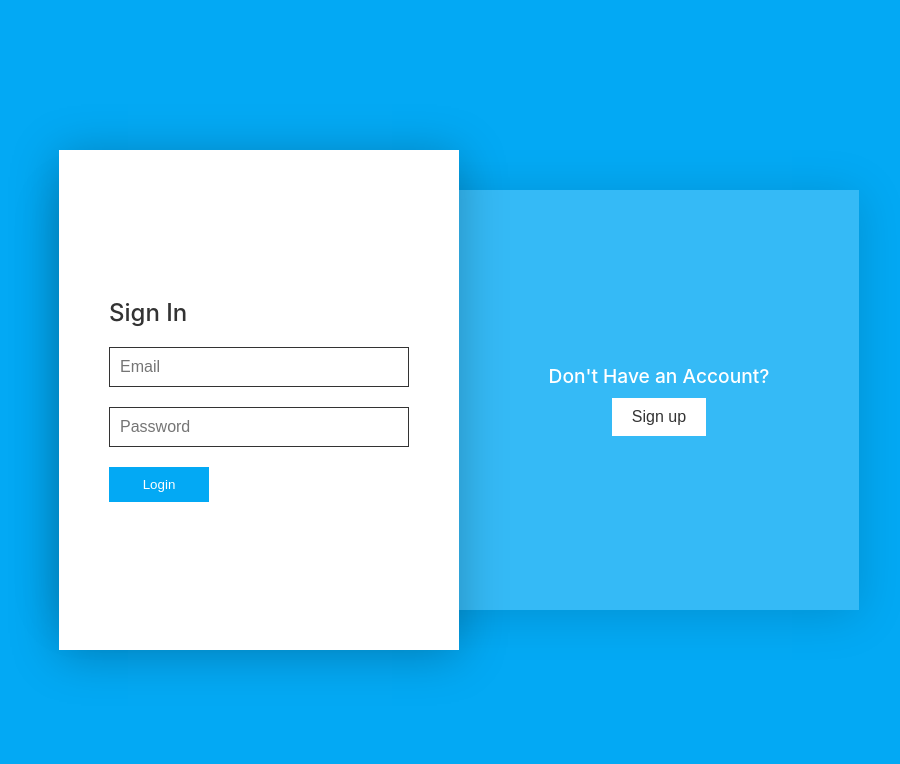
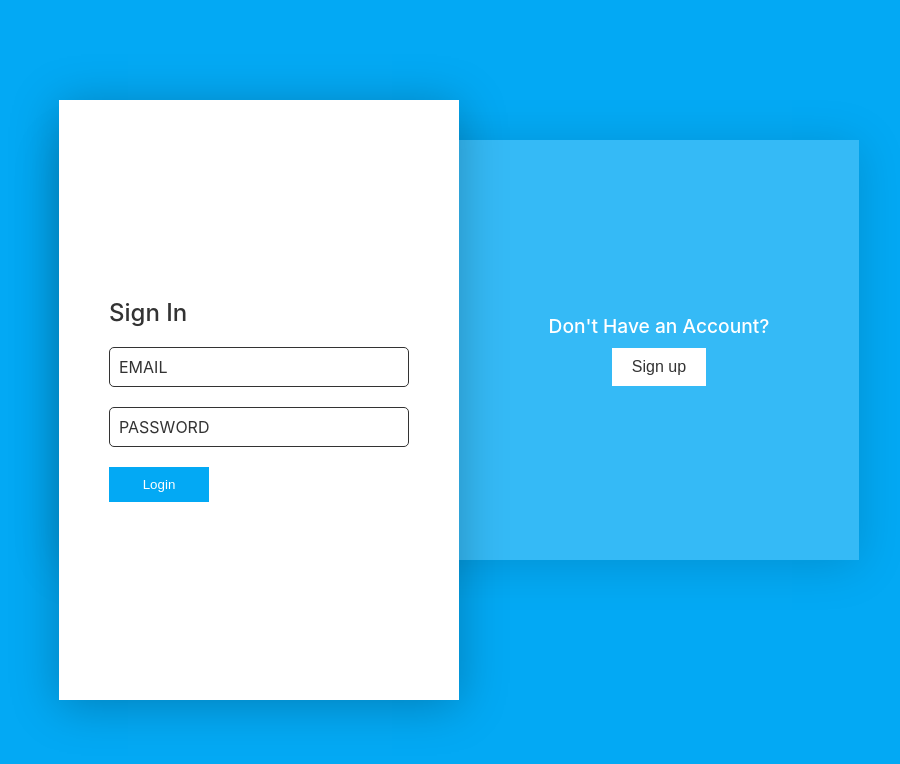
Before and after one commit to Oniel1721/mctekk, a Next.js app: page /login in a window 1280 px wide. Shown: the top 764 px of the page, without its empty margins (181-1081 px from the left). Built offline with nearby package versions, Linux system fonts and the light colour scheme.

Commit message:
inputs with styles and error message

```diff
--- a/components/HelperText.tsx
+++ b/components/HelperText.tsx
@@ -6,6 +6,8 @@ interface Props {
 export const HelperText = (props: Props)=>{
 
     return (
-        <p style={{color: 'red'}}>{props.text}</p>
+        <>
+            {props.text && <p className="form-error">{props.text}</p>}
+        </>
     )
 }
--- a/components/Input.tsx
+++ b/components/Input.tsx
@@ -8,14 +8,18 @@ interface Props {
 
 export const Input = (props: Props)=>{
     return (
+        <div className="input-box">
             <input
-            className="form-input"
-            placeholder={props.children}
+                className="form-input input"
                 min={props.minLength ?? 0}
                 required={props.required ?? true}
                 type={props.type || 'text'}
                 name={props.name}
             />
+            <span className="input-placeholder">
+                {props.children}
+            </span>
+        </div>
     )
 
 }
--- a/components/SigninForm.tsx
+++ b/components/SigninForm.tsx
@@ -1,9 +1,9 @@
 import { useSubmit } from '../hooks'
 import { ApiSession } from '../types'
-import { Input, HelperText } from './'
+import { Input, HelperText, SubmitButton } from './'
 
 export const SigninForm = ()=>{
-    const { onSubmit, error } = useSubmit<ApiSession>('auth')
+    const { onSubmit, error, isLoading } = useSubmit<ApiSession>('auth')
 
     return <section className='form-section signin-form'>
         <form className='form' onSubmit={onSubmit} >
@@ -11,9 +11,9 @@ export const SigninForm = ()=>{
             <Input type='email' name='email'>Email</Input>
             <Input minLength={8} type='password' name='password'>Password</Input>
             <HelperText text={error} />
-            <button className='form-btn' type='submit'>
+            <SubmitButton isLoading={isLoading}>
                 Login
-            </button>
+            </SubmitButton>
         </form>
     </section>
 }
--- a/components/SignupForm.tsx
+++ b/components/SignupForm.tsx
@@ -1,13 +1,15 @@
 import { useSubmit } from '../hooks'
 import { SingupResponse } from '../types'
-import { Input, HelperText } from './'
+import { Input, HelperText, SubmitButton } from './'
 
 export const SignupForm = ()=>{
-    const { onSubmit, error } = useSubmit<SingupResponse>('users')
+    const { onSubmit, error, isLoading } = useSubmit<SingupResponse>('users')
 
     return <section className='form-section signup-form'>
         <form className='form' onSubmit={onSubmit} >
+
             <h3 className='form-title'>Sign Up</h3>
+
             <Input name='firstname'>First name</Input>
             <Input name='lastname'>Last name</Input>
             <Input type='email' name='email'>Email</Input>
@@ -16,9 +18,10 @@ export const SignupForm = ()=>{
             <Input name='default_company'>Company</Input>
 
             <HelperText text={error} />
-            <button className='form-btn' type='submit'>
+
+            <SubmitButton isLoading={isLoading}>
                 Register
-            </button>
+            </SubmitButton>
         </form>
     </section>
 }
--- /dev/null
+++ b/components/SubmitButton.tsx
@@ -0,0 +1,14 @@
+interface Props {
+    isLoading: boolean,
+    children: any
+}
+
+export const SubmitButton = ({ isLoading, children }: Props)=>{
+    return <button
+        disabled={isLoading}
+        className='form-btn'
+        type='submit'
+    >
+        {isLoading?'Sending...':<>{children}</>}
+    </button>
+}
--- a/components/index.ts
+++ b/components/index.ts
@@ -2,3 +2,4 @@ export * from './Input'
 export * from './SignupForm'
 export * from './SigninForm'
 export * from './HelperText'
+export * from './SubmitButton'
--- a/hooks/usePageSecure.ts
+++ b/hooks/usePageSecure.ts
@@ -5,11 +5,11 @@ import { isClientSide } from '../utils'
 export const usePageSecure = (session: ApiSession | null)=>{
     const router = useRouter()
     if(!isClientSide()) return;
-    if(session && ['/signin', '/signup'].includes(router.asPath)){
+    if(session && router.asPath === '/login'){
         router.push('/')
     }
 
     if(!session && router.asPath === '/'){
-        router.push('/signin')
+        router.push('/login')
     }
 }
--- a/pages/_app.tsx
+++ b/pages/_app.tsx
@@ -1,6 +1,8 @@
 import '../styles/globals.css'
 import '../styles/login.css'
 import '../styles/form.css'
+import '../styles/input.css'
+
 
 import type { AppProps } from 'next/app'
 
--- a/styles/form.css
+++ b/styles/form.css
@@ -41,3 +41,20 @@
     cursor: pointer;
     padding: 10px;
 }
+
+.form-btn:disabled{
+    background-color: #333;
+}
+
+.form-error {
+    background-color: white;
+    border-radius: 5px;
+    border: 1px solid red;
+    color: red;
+    width: 100%;
+    text-align: center;
+    margin-bottom: 20px;
+    padding: 10px;
+    font-weight: 500;
+
+}
--- /dev/null
+++ b/styles/input.css
@@ -0,0 +1,34 @@
+.input-box{
+    position: relative;
+}
+
+.input {
+    width: 100%;
+    padding: 10px;
+    border: 1px solid #333;
+    border-radius: 5px;
+    outline: none;
+    font-size: 1em;
+}
+
+.input-placeholder {
+    position: absolute;
+    left: 0;
+    padding: 10px;
+    pointer-events: none;
+    font-size: 1em;
+    color: #333;
+    text-transform: uppercase;
+    transition: 0.5s;
+}
+
+.input:valid ~ .input-placeholder,
+.input:focus ~ .input-placeholder{
+    transform: translate(10px, -7px);
+    font-size: 0.65em;
+    padding: 0 10px;
+    background-color: #fff;
+    border-left: 1px solid #333;
+    border-right: 1px solid #333;
+    letter-spacing: 0.2em;
+}
--- a/styles/login.css
+++ b/styles/login.css
@@ -14,7 +14,7 @@
 .login-container {
     position: relative;
     width: 800px;
-    height: 500px;
+    height: 600px;
     margin: 20px;
 }
 
@@ -102,7 +102,7 @@
 @media (max-width: 991px) {
     .login-container{
         max-width: 400px;
-        height: 650px;
+        height: 750px;
         display: flex;
         justify-content: center;
         align-items: center;
@@ -115,7 +115,7 @@
 
     .login-formBx{
         width: 100%;
-        height: 500px;
+        height: 600px;
         top: 0;
         box-shadow: none;
     }
```
Lines whose indentation alone changed are shown as unchanged.
